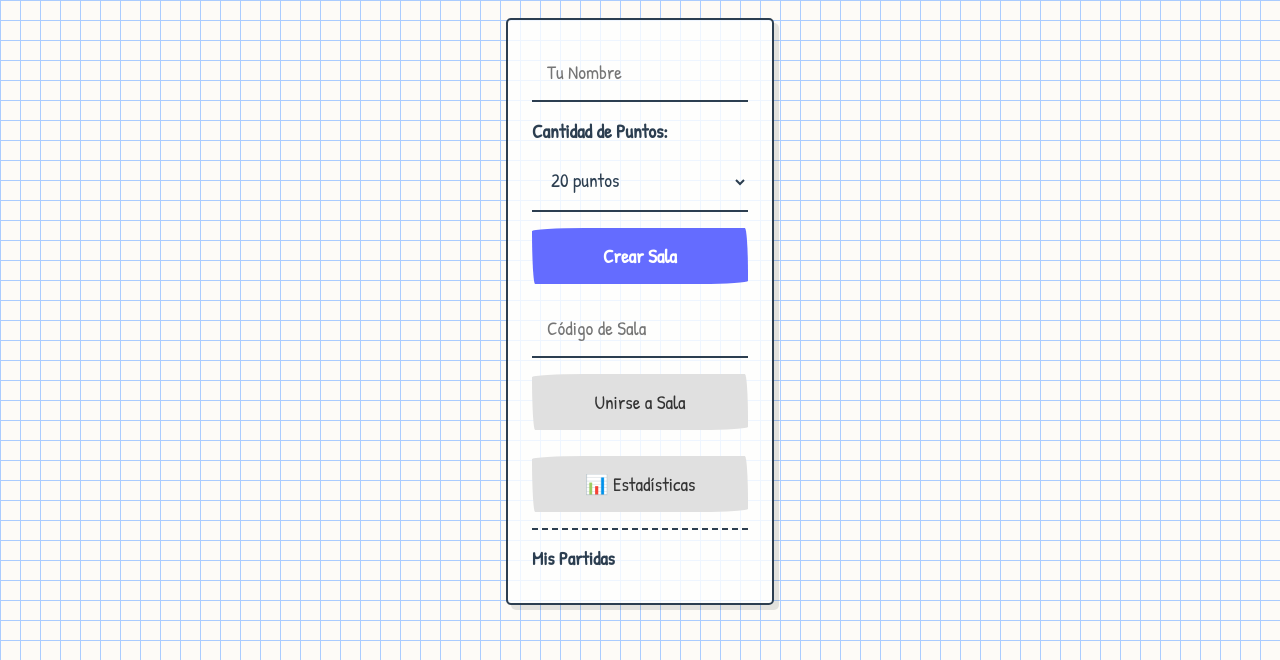
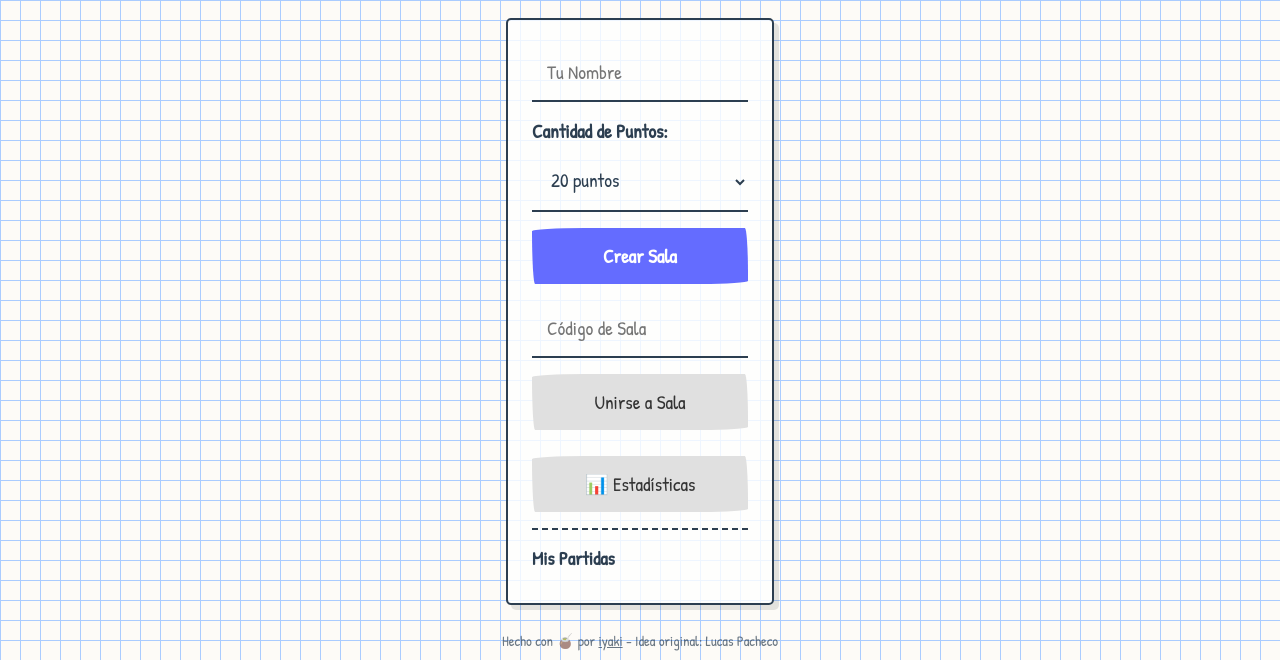
Before and after one commit to iyaki/papa-online, a website with bundled scripts: page client/index.html in a window 1280 px wide. Shown: the part 140-800 px from the top of the page. Built offline with nearby package versions, Linux system fonts and the light colour scheme; files whose address does not match are found by name.

Commit message:
feat: add credits footer to the main page

```diff
--- a/client/index.html
+++ b/client/index.html
@@ -45,6 +45,13 @@
                     </div>
                 </div>
             </div>
+        </div>
+
+        <!-- Credits Footer (outside lobby card) -->
+        <div
+            style="position: fixed; bottom: 10px; left: 0; right: 0; text-align: center; font-size: 0.9rem; color: var(--text-color); opacity: 0.7;">
+            Hecho con 🧉 por <a href="https://iyaki.ar/" target="_blank" rel="noopener noreferrer"
+                style="color: var(--text-color); text-decoration: underline;">iyaki</a> - Idea original: Lucas Pacheco
         </div>
 
         <!-- Game Screen -->
```
